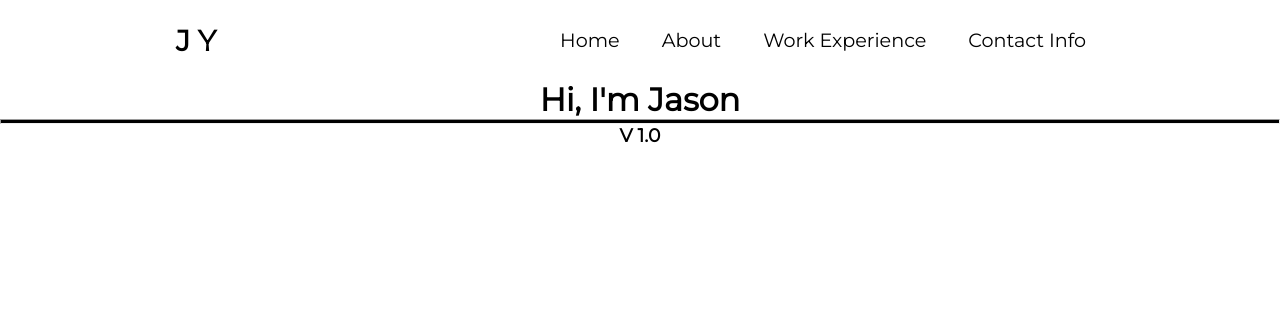
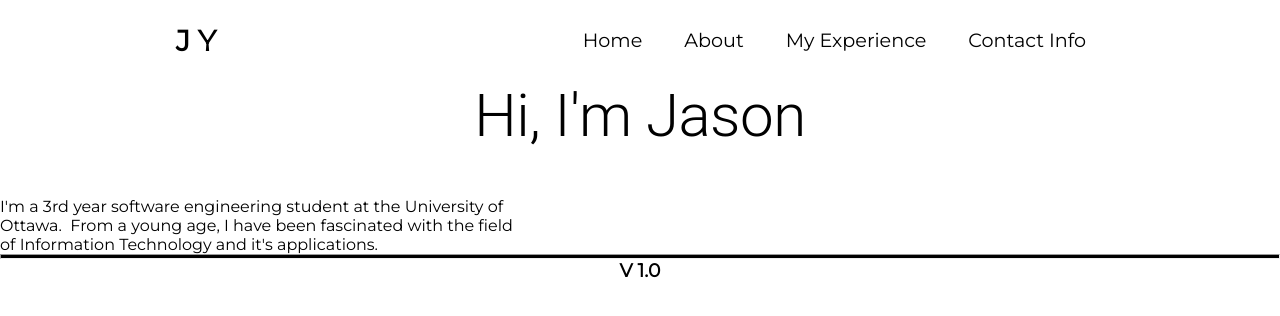
Before and after one commit to jyou044/personalwebsite, a React (Create React App) app: page /About in a window 1280 px wide. Shown: the top 316 px of the page. Built offline with nearby package versions, Linux system fonts and the light colour scheme.

Commit message:
completed Home page, started work on About page

```diff
--- a/src/components/About/About.js
+++ b/src/components/About/About.js
@@ -1,17 +1,22 @@
 import React from 'react';
 import Grid from '@material-ui/core/Grid';
 import './About.css';
-
+import Typography from '@material-ui/core/Typography';
 export default function About() {
     return (
-
         <div>
             <Grid container spacing ={3}>
                 <Grid item xs={12} container
                 direction="row"
                 justify="center"
                 alignItems="center">
-                        <h1>Hi, I'm Jason</h1>
+                    <Typography variant='h2' gutterBottom>Hi, I'm Jason</Typography>
+                </Grid>
+                <Grid item xs={5}>
+                <Typography variant='paragraph' gutterBottom>I'm a 3rd year software engineering student at the University of Ottawa.&nbsp;
+                From a young age, I have been fascinated with the field of Information Technology and it's applications.</Typography>
+                </Grid>
+                <Grid item>
                 </Grid>
              </Grid>
         </div>
--- a/src/components/Home/Home.js
+++ b/src/components/Home/Home.js
@@ -1,6 +1,7 @@
 import React from 'react';
 import { makeStyles } from '@material-ui/core/styles';
 import Grid from '@material-ui/core/Grid';
+import Typography from '@material-ui/core/Typography';
 import './Home.css';
 const useStyles = makeStyles((theme) => ({
     textFormat: {
@@ -19,13 +20,13 @@ const useStyles = makeStyles((theme) => ({
                     <Grid item xs={12}  container direction="row"
                     justify="center"
                     alignItems="center">
-                        <h1 className={classes.textFormat}>Jason You</h1>
+                        <Typography variant="h2" align="center" className={classes.textFormat} gutterBottom>Jason You</Typography>
                     </Grid>
 
                     <Grid item xs={12} container direction="row"
                     justify="center"
                     alignItems="center">
-                        <h2 className={classes.textFormat}>A portfolio showcasing my interests and work</h2>
+                        <Typography variant="h5" className={classes.textFormat} gutterBottom>A portfolio showcasing my interests and work</Typography>
                     </Grid>
 
                     <Grid item xs={12} container direction="row"
--- a/src/components/Navbar/MenuItems.js
+++ b/src/components/Navbar/MenuItems.js
@@ -11,8 +11,8 @@ export const MenuItems = [
         cName: 'nav-links'
     },
     {
-        title: 'Work Experience',
-        url:'WorkExperience',
+        title: 'My Experience',
+        url:'MyExperience',
         cName: 'nav-links'
     },
     {
--- a/src/components/Navbar/Navbar.js
+++ b/src/components/Navbar/Navbar.js
@@ -38,7 +38,7 @@ class Navbar extends Component {
                     <Route path="/Home" exact component={Home} />
                     <Route path="/About" component={About} />
                     <Route path="/ContactInfo" component={Contact} />
-                    <Route path="/WorkExperience" component={Experience} />
+                    <Route path="/MyExperience" component={Experience} />
                 </div>
             </Router>
 
```
Lines whose indentation alone changed are shown as unchanged.
